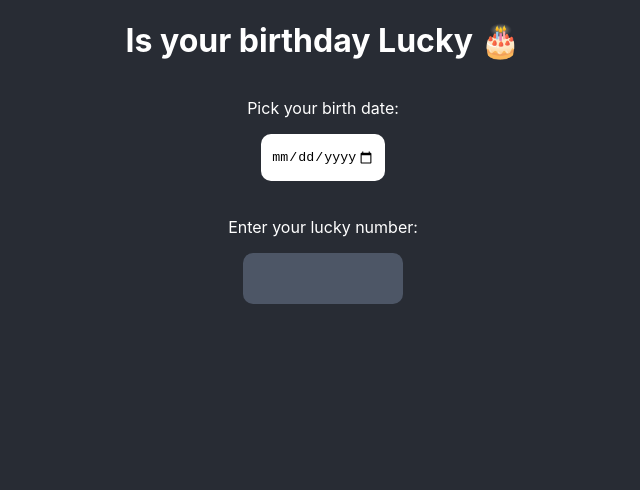
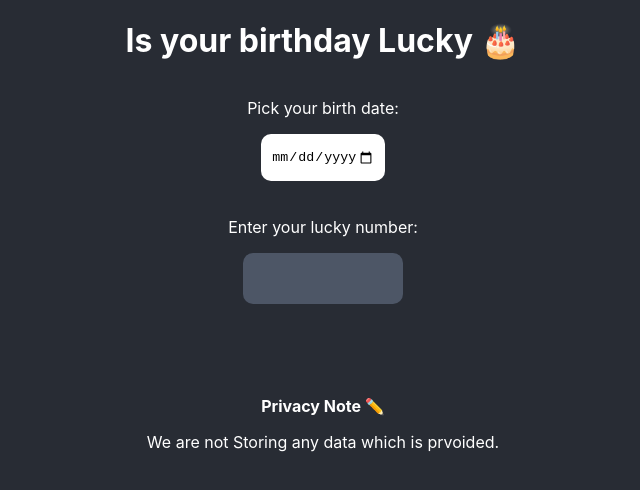
Before and after one commit to Pratham82/lucky-birthday-checker, a React (Create React App) app: page / in a window 1280 px wide. Shown: the top 490 px of the page, without its empty margins (317-957 px from the left). Built offline with nearby package versions, Linux system fonts and the light colour scheme.

Commit message:
Update App.js

```diff
--- a/src/App.js
+++ b/src/App.js
@@ -56,6 +56,12 @@ function App() {
       )}
       <br />
       <p>{message}</p>
+      <br />
+      <br />
+       <p>
+        <b>Privacy Note ✏️</b>
+      </p>
+      <p>We are not Storing any data which is prvoided.</p>
     </div>
   )
 }
```
